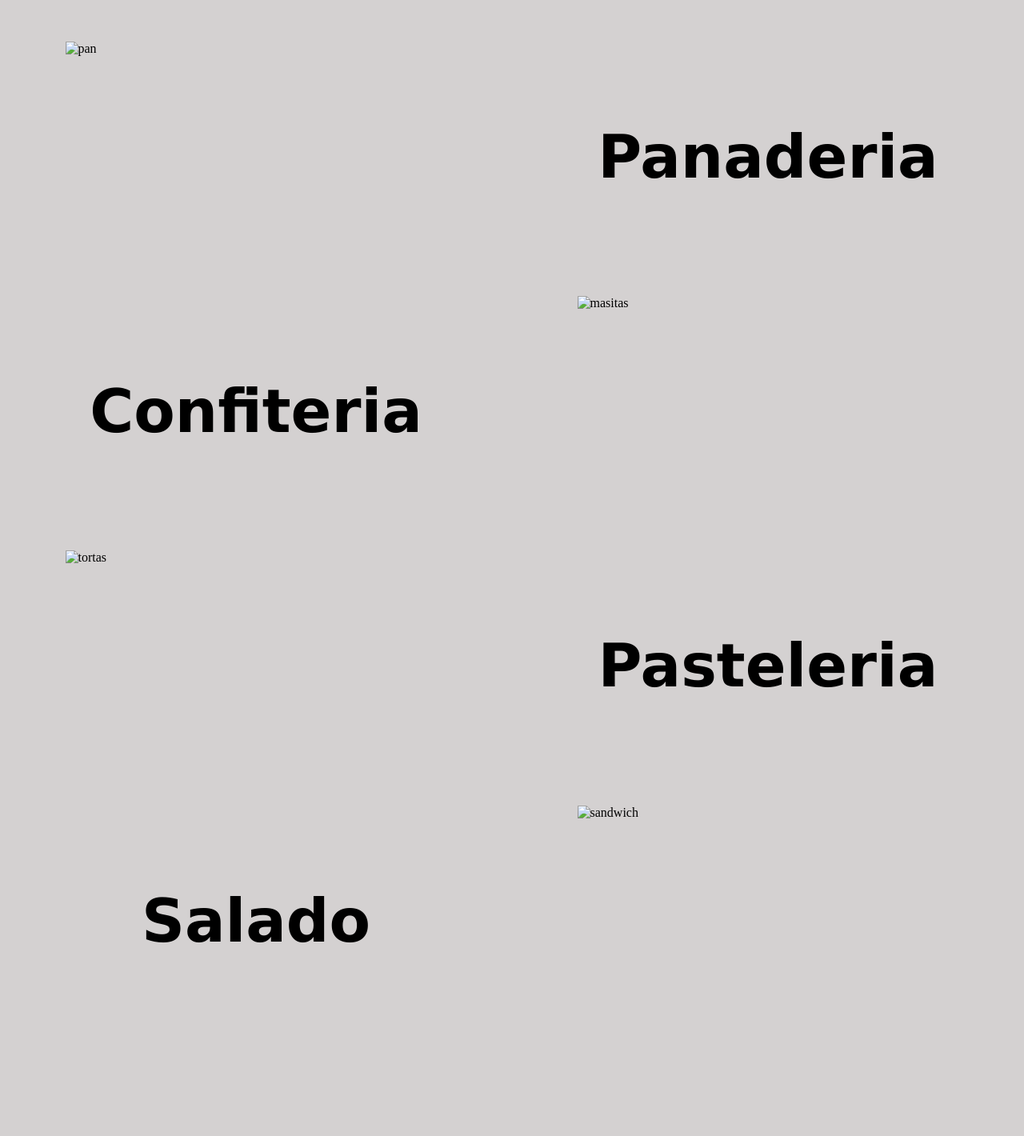
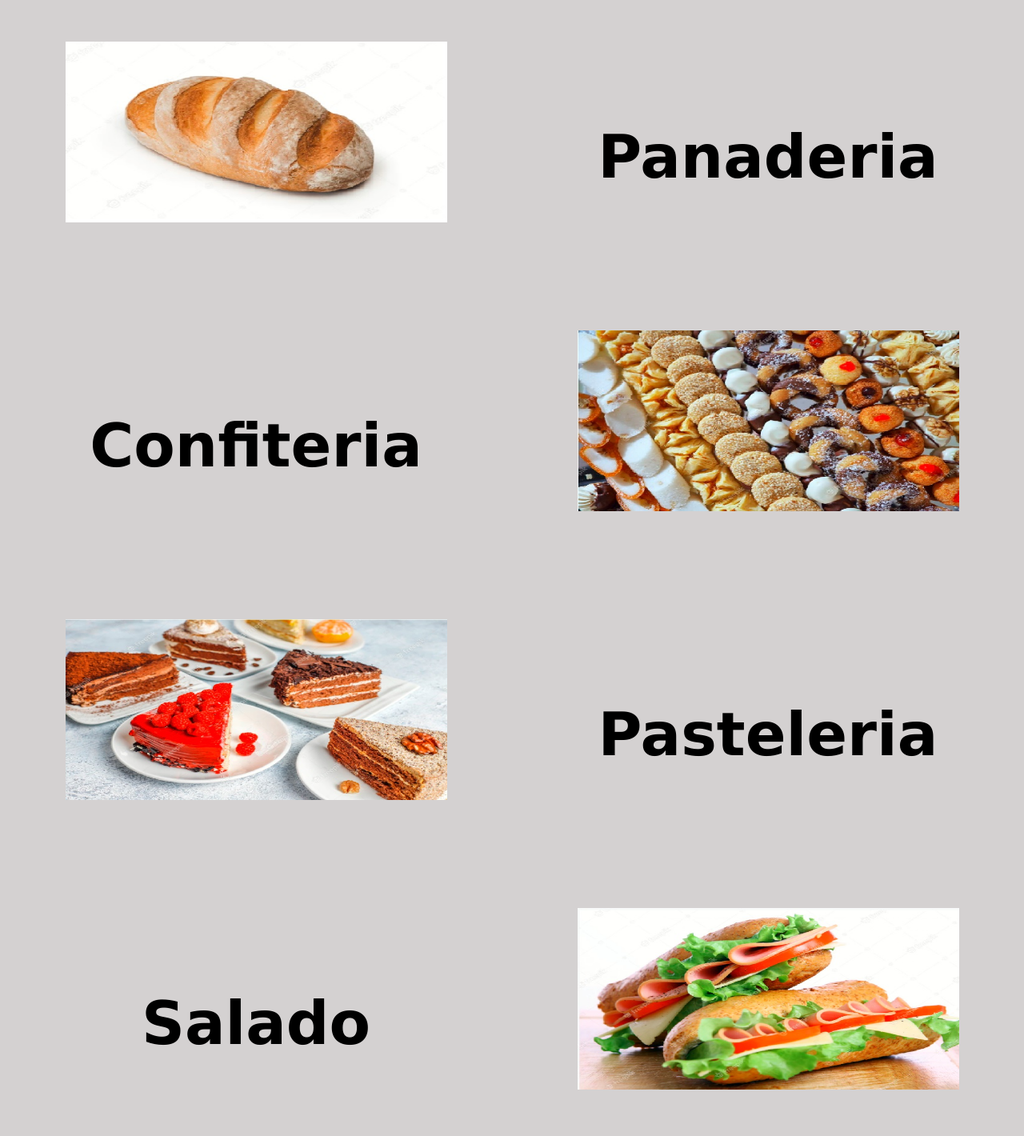
Before and after one commit to vicjau/Proyecto-Coder, a plain HTML site: page html/productos.html in a window 1280 px wide. Shown: the part 175-1595 px from the top of the page at 80% size. Drawn offline with Linux system fonts and the light colour scheme; the site is published under a folder, as on GitHub Pages, so addresses that start at the root find nothing.

Commit message:
Modificacion ruta de las imagenes

```diff
--- a/html/productos.html
+++ b/html/productos.html
@@ -29,7 +29,7 @@
             </div>
 
             <div class="panaderia_imagen">
-                <img src="/img/panaderia.jpg" alt="pan">
+                <img src="../img/panaderia.jpg" alt="pan">
             </div>
 
             <div class="confiteria">
@@ -37,7 +37,7 @@
             </div>
 
             <div class="confiteria_imagen">
-                <img src="/img/confiteria.jpg" alt="masitas">
+                <img src="../img/confiteria.jpg" alt="masitas">
             </div>
 
             <div class="pasteleria">
@@ -45,7 +45,7 @@
             </div>
 
             <div class="pasteleria_imagen">
-                <img src="/img/pasteleria.jpg" alt="tortas">
+                <img src="../img/pasteleria.jpg" alt="tortas">
             </div>
 
             <div class="salado">
@@ -53,7 +53,7 @@
             </div>
 
             <div class="salado_imagen">
-                <img src="/img/salado.jpg" alt="sandwich">
+                <img src="../img/salado.jpg" alt="sandwich">
             </div>
         </section>
     </main>
```
Also changed, not shown: html/nosotros.html (+1 -1 lines), html/servicios.html (+1 -1 lines).
